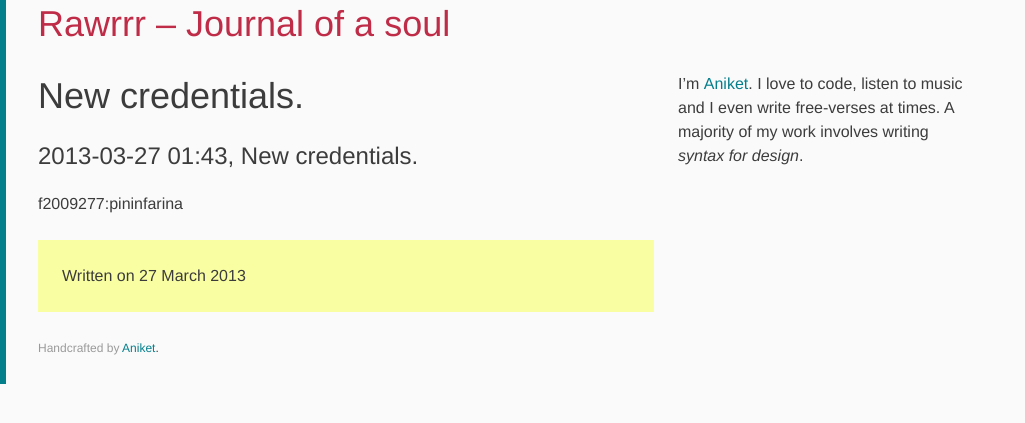
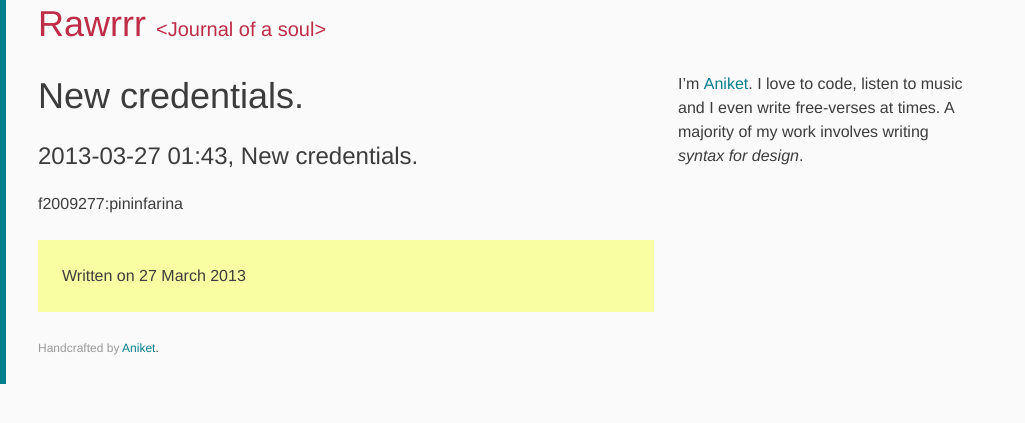
Before and after one commit to aniketpant/journal, a Jekyll site: the page built from _posts/2013-03-27-new-credentials.md, in a window 1280 px wide. Shown: the top 423 px of the page, without its empty margins (0-1025 px from the left). Built offline with Jekyll 4.4.1, drawn with Linux system fonts in a browser that asks for light colours.

Commit message:
[Layout] Changed header
Signed-off-by: Aniket Pant <me@aniketpant.com>

```diff
--- a/_layouts/base.html
+++ b/_layouts/base.html
@@ -6,7 +6,7 @@
 <head>
   <meta charset="utf-8">
   <meta http-equiv="X-UA-Compatible" content="IE=edge,chrome=1">
-  <title>{{ page.title }} &mdash; {{ site.name }}</title>
+  <title>{{ page.title }} &mdash; {{ site.title }}</title>
   <meta name="author" content="Aniket Pant">
   <meta name="description" content="{{ site.tagline }}">
   <meta name="keywords" content="aniket, pant, rawrrr, journal">
@@ -36,9 +36,9 @@
     <div class="header-container">
       <header class="grid wrapper" role="banner">
         <div class="grid__item one-whole">
-        <h1>
-          <a class="logo" href="/" rel="nofollow">{{ site.title }} &ndash; {{ site.tagline }} </a>
-        </h1>
+          <a class="logo" href="/" rel="nofollow">
+            <h1>{{ site.title }} <span class="delta">&lt;{{ site.tagline }}&gt;</span></h1>
+          </a>
         </div>
       </header> <!-- header -->
     </div> <!-- header-container -->
--- a/_layouts/entry.html
+++ b/_layouts/entry.html
@@ -7,10 +7,10 @@ layout: base
 	</header>
   <article role="main">
   	{{ content }}
-	</article>
+  </article>
   <footer>
     <div class="island meta">
-      <p>Written on <date class="date">{{ page.date | date_to_long_string }}</date>
+      <p>Written on <date class="date">{{ page.date | date_to_long_string }}</date></p>
     </div>
   </footer>
 </div><!-- entry -->
```
Lines whose indentation alone changed are shown as unchanged.
